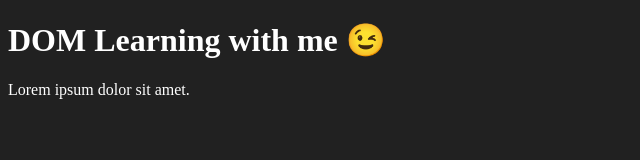
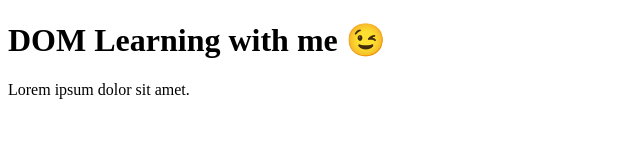
Before and after one commit to VedantPy/ace-js, a plain HTML site: page 06_dom/01_DOM_introduction.html in a window 1280 px wide. Shown: the whole page, without its empty margins (0-640 px from the left). Drawn offline with Linux system fonts and the light colour scheme.

Commit message:
dom tree

```diff
--- a/06_dom/01_DOM_introduction.html
+++ b/06_dom/01_DOM_introduction.html
@@ -3,16 +3,10 @@
 <head>
     <meta charset="UTF-8">
     <title>DOM Learning</title>
-    <style>
-        .bg-black{
-            color: #ffffff;
-            background-color: #212121;
-        }
-    </style>
 </head>
-<body class="bg-black">
+<body>
     <div class="bg-black">
-        <h1 id="title" class="heading">DOM Learning with me 😉</h1>
+        <h1 class="heading">DOM Learning with me 😉</h1>
         <p>Lorem ipsum dolor sit amet.</p>
     </div>
 </body>
```
